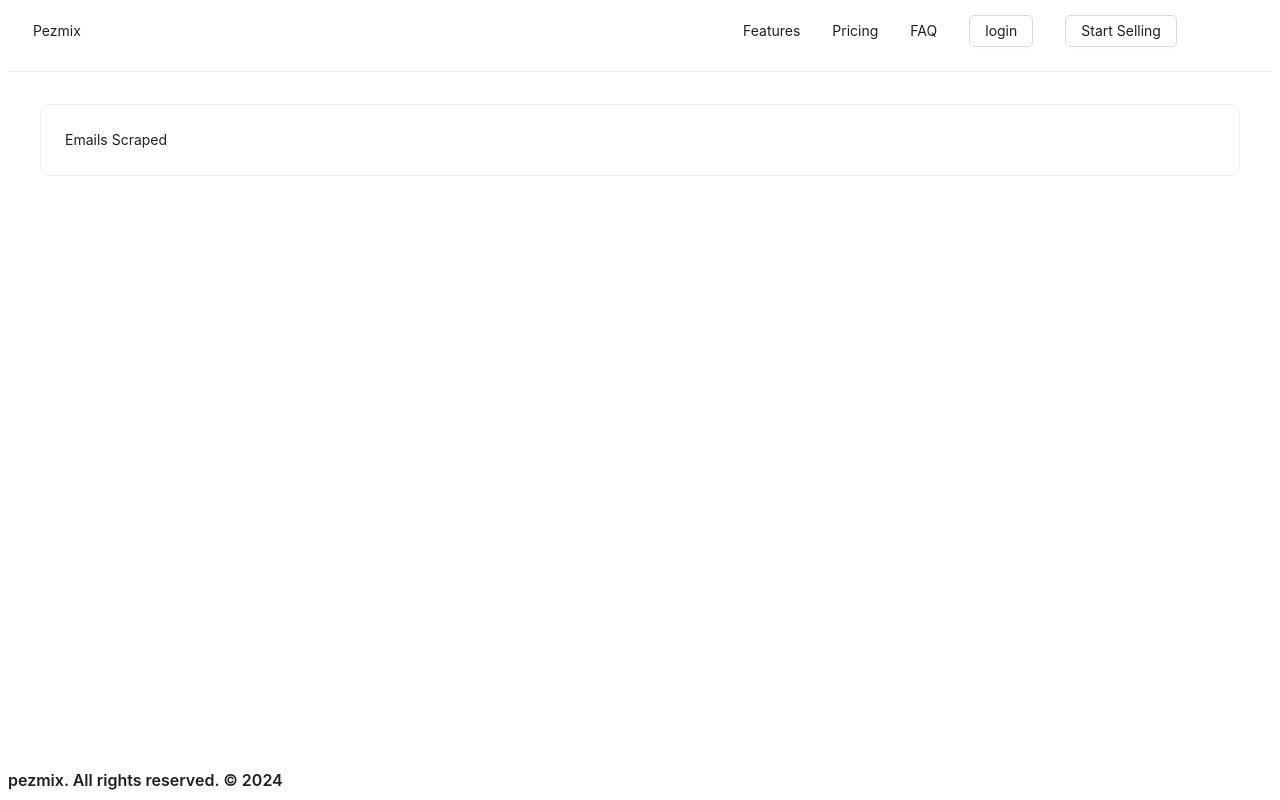
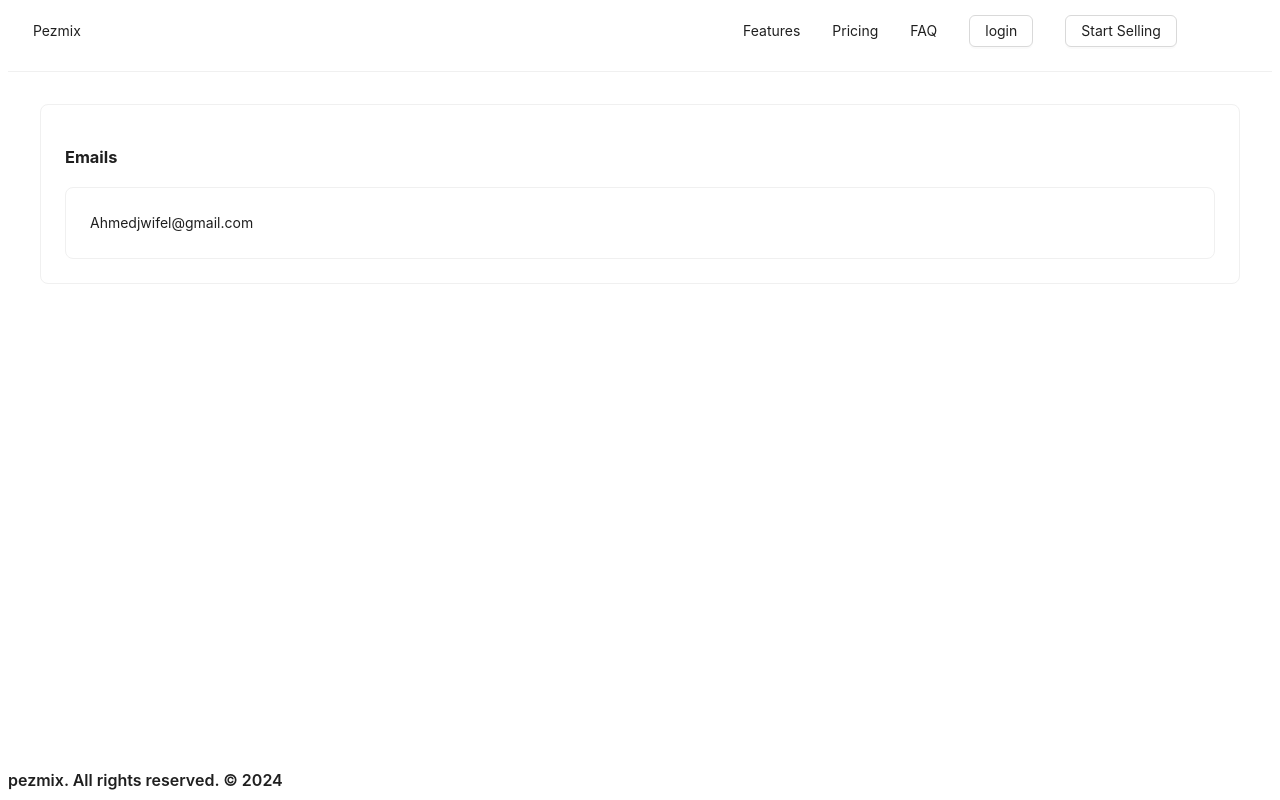
Before and after one commit to ahmedjw/pezmix-Task, a React (Create React App) app in the folder clientCode/: page /service/emails in a window 1280 px wide. Built offline with nearby package versions, Linux system fonts and the light colour scheme.

Commit message:
sub changes on email list

```diff
--- a/clientCode/src/components/EmailContainer/index.tsx
+++ b/clientCode/src/components/EmailContainer/index.tsx
@@ -2,10 +2,16 @@ import React from "react";
 import { EmailsContainerProps } from "./interfaces";
 import { Card, Typography } from "antd";
 
-const EmainContainer: React.FC<EmailsContainerProps> = () => {
+const EmainContainer: React.FC<EmailsContainerProps> = ({ emails }) => {
   return (
     <Card>
-      <Typography>Emails Scraped </Typography>
+      <h3>Emails </h3>
+      {emails.map((email) => (
+        <Card>
+
+          <Typography>{email}</Typography>
+        </Card>
+      ))}
     </Card>
   );
 };
```
